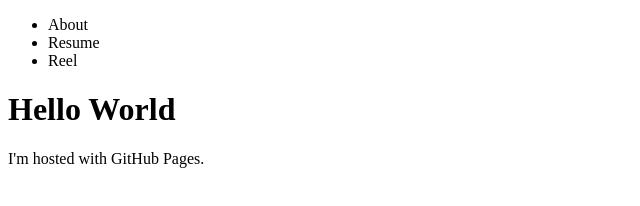
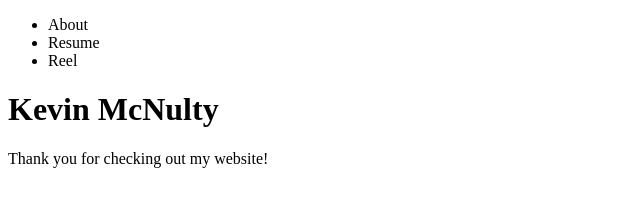
Before and after one commit to kevinmcnulty/kevinmcnulty.github.io, a plain HTML site: page index.html in a window 1280 px wide. Shown: the whole page, without its empty margins (0-640 px from the left). Drawn offline with Linux system fonts and the light colour scheme.

Commit message:
this will work

```diff
--- a/index.html
+++ b/index.html
@@ -8,7 +8,7 @@
     </ul>
   </head>
   <body>
-      <h1>Hello World</h1>
-      <p>I'm hosted with GitHub Pages.</p>
+      <h1>Kevin McNulty</h1>
+      <p>Thank you for checking out my website!</p>
   </body>
 </html>
```
